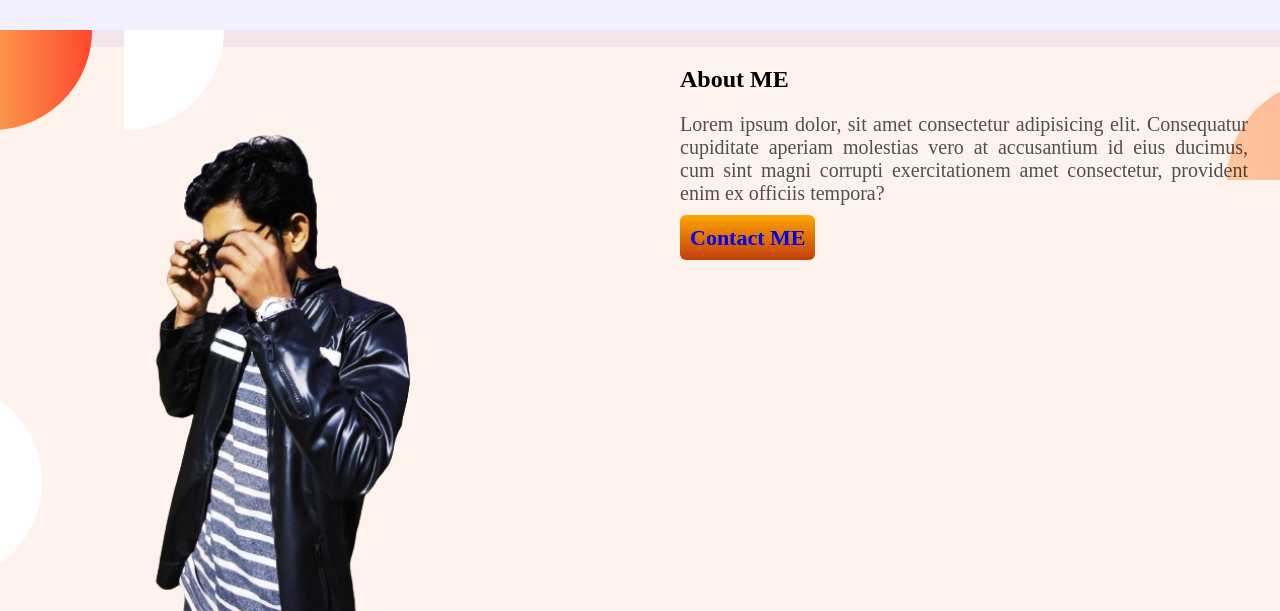
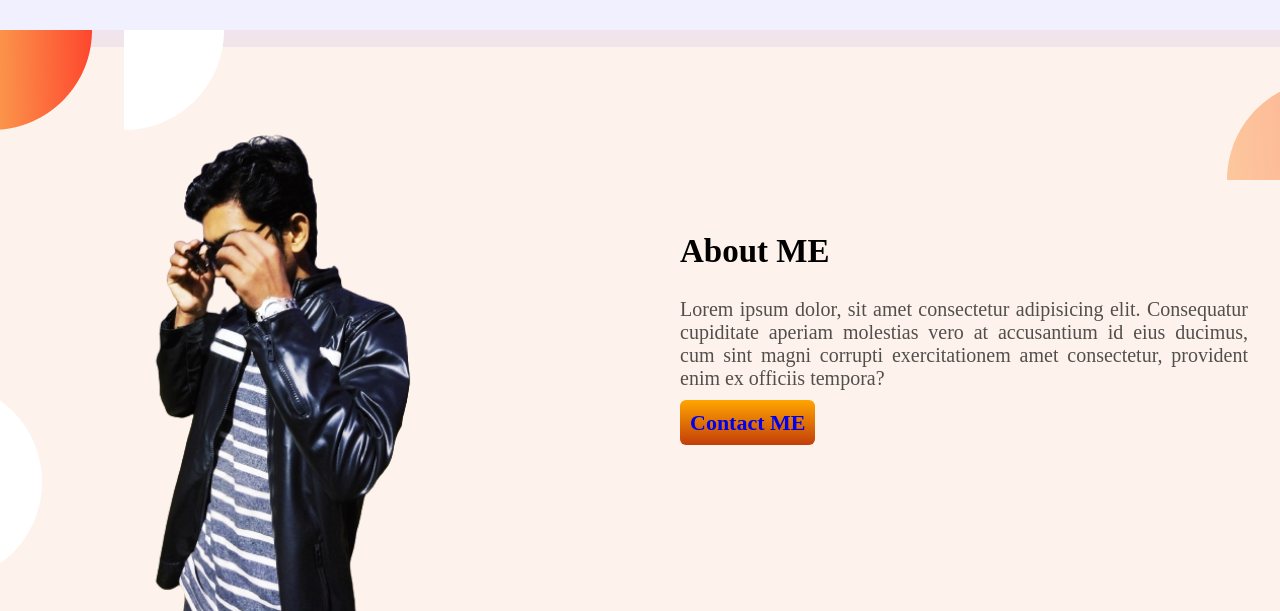
Before and after one commit to sadikul60/eat-healthy-repo, a plain HTML site: page index.html in a window 1280 px wide. Shown: the part 443-1054 px from the top of the page. Drawn offline with Linux system fonts and the light colour scheme.

Commit message:
added comment

```diff
--- a/style.css
+++ b/style.css
@@ -34,6 +34,11 @@ h1{
     font-family: 'Audiowide', cursive;
 }
 
+/*h1 all tag style*/
+h2{
+    font-size: 33px;
+}
+
 /*All p tag  style*/
 p{
     color: rgba(0, 0, 0, 0.678);
@@ -42,10 +47,12 @@ p{
     text-align: justify;
 }
 
+/*All span tag  style*/
 span{
     color: blue;
 }
 
+/*link-button  style*/
 .link-button{
     text-decoration: none;
     background-image: linear-gradient(orange, rgb(194, 62, 10));
@@ -55,6 +62,7 @@ span{
     font-weight: 800;
 }
 
+/*About-me section style*/
 .about-me{
     background-image: url(shapes/7.png);
     background-repeat: no-repeat;
@@ -62,3 +70,8 @@ span{
     margin-top: -91px;
     background-position: left;
 }
+
+/*About-section in h1 and p in top-space style*/
+#top-space{
+    padding-top:  200px;
+}
```
